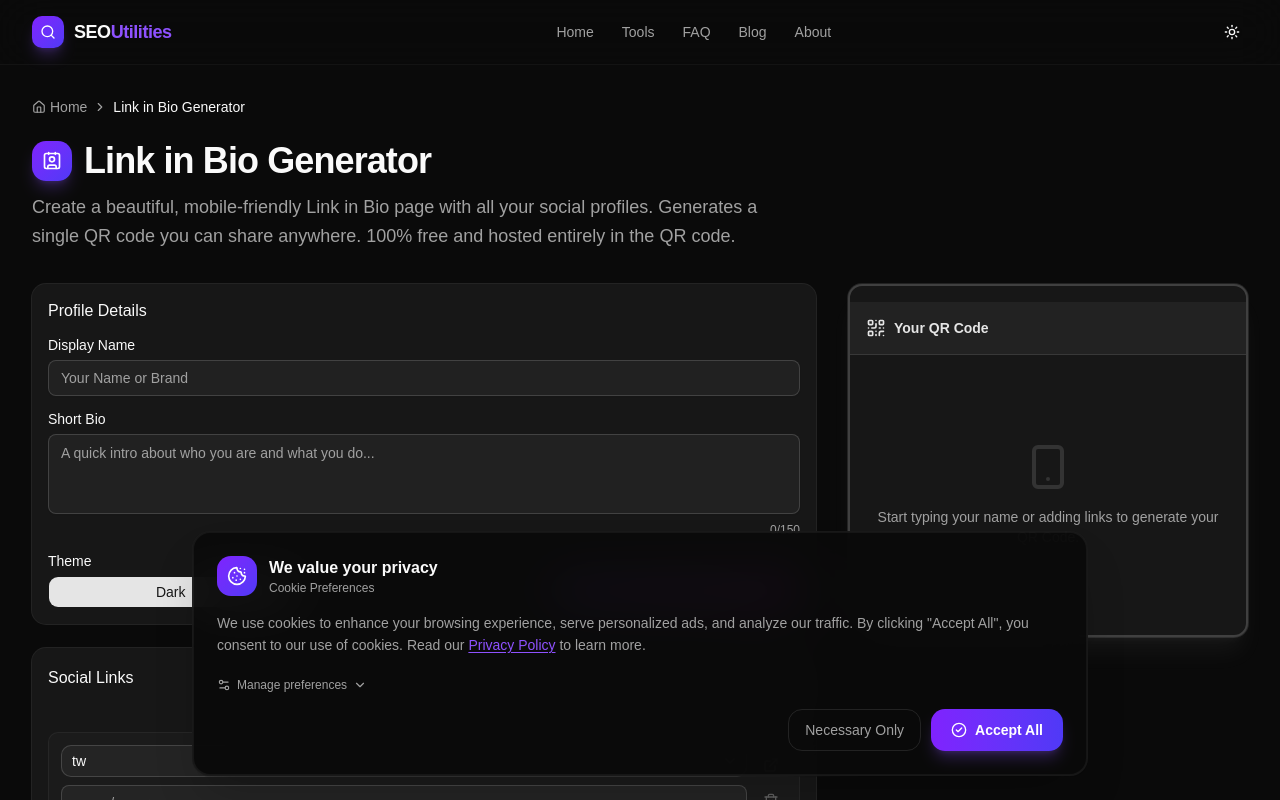
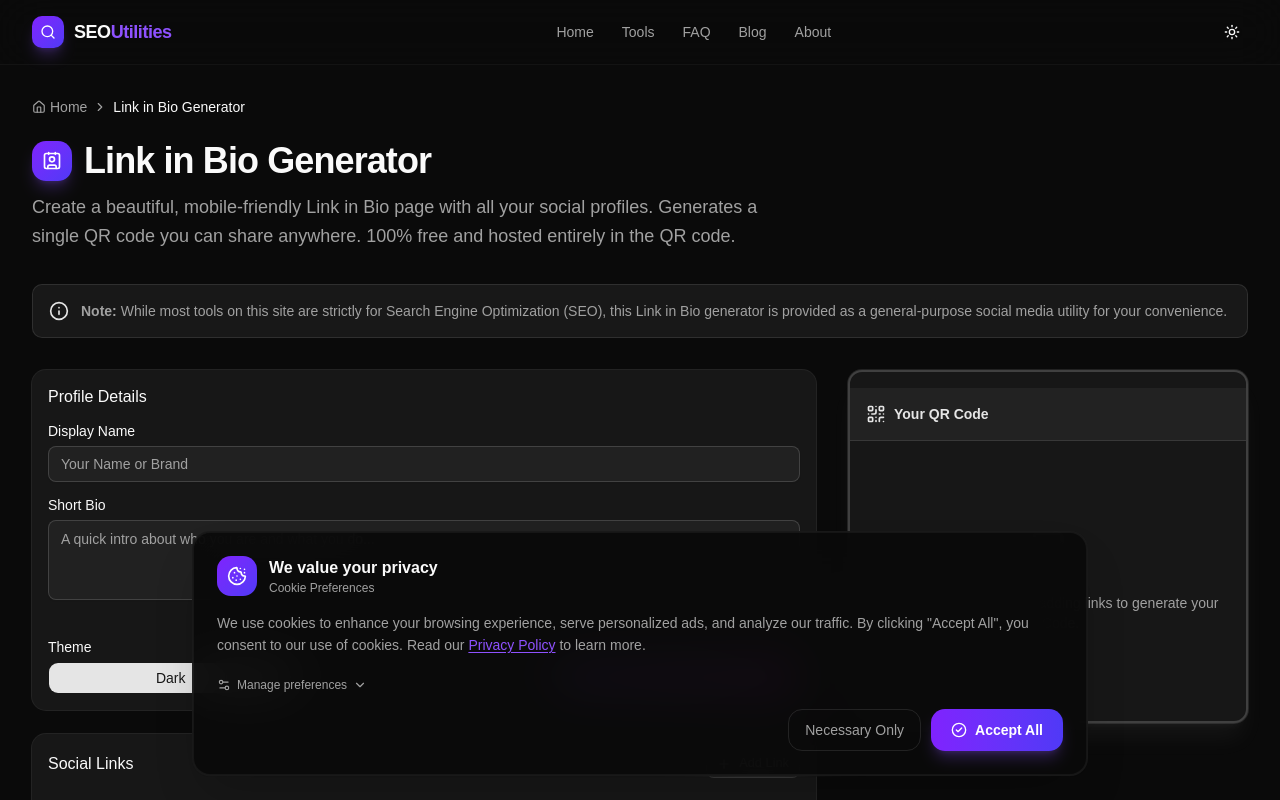
Before and after one commit to sangitbm/seo-optimization, a Next.js app: page /social-profile-generator in a window 1280 px wide. Shown: the top 800 px of the page. Built offline with nearby package versions, Linux system fonts and the light colour scheme.

Commit message:
feat: add disclaimer to social profile generator

```diff
--- a/components/tools/social-profile-generator.tsx
+++ b/components/tools/social-profile-generator.tsx
@@ -1,7 +1,7 @@
 "use client";
 
 import { useState, useEffect } from "react";
-import { Plus, Trash2, Download, QrCode, Smartphone, ExternalLink } from "lucide-react";
+import { Plus, Trash2, Download, QrCode, Smartphone, ExternalLink, Info } from "lucide-react";
 import { Input } from "@/components/ui/input";
 import { Label } from "@/components/ui/label";
 import { Button } from "@/components/ui/button";
@@ -143,6 +143,13 @@ export function SocialProfileGenerator({ content }: { content?: any }) {
         { question: "Can I update my links later?", answer: "Because we don't store your data, you cannot edit an existing QR code. If you need to change a link, you will need to generate a new QR code." }
       ]}
     >
+      <div className="bg-muted/50 border border-border rounded-lg p-4 mb-8 flex gap-3 text-sm text-muted-foreground">
+        <Info className="h-5 w-5 shrink-0 text-primary" />
+        <p>
+          <strong>Note:</strong> While most tools on this site are strictly for Search Engine Optimization (SEO), this Link in Bio generator is provided as a general-purpose social media utility for your convenience.
+        </p>
+      </div>
+
       <div className="grid gap-8 lg:grid-cols-[1fr_400px]">
         {/* Editor Side */}
         <div className="space-y-6">
```
